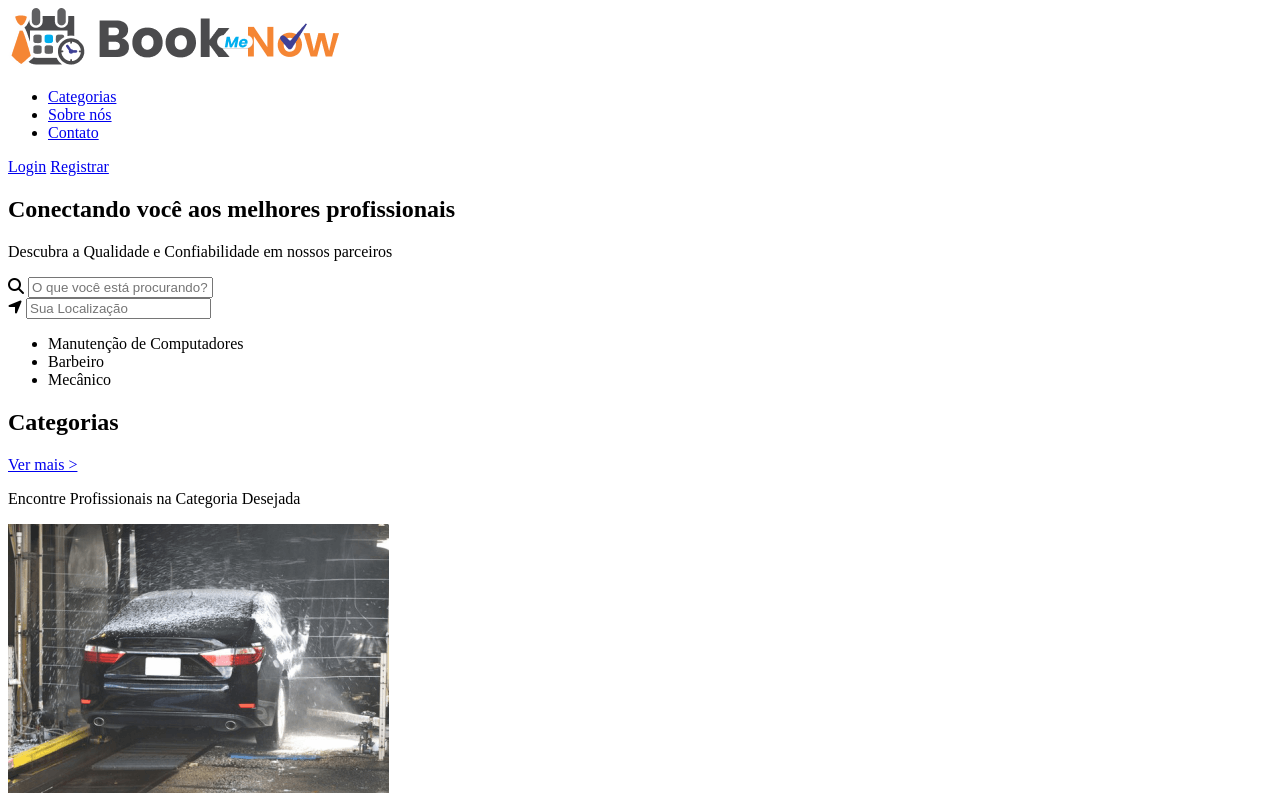
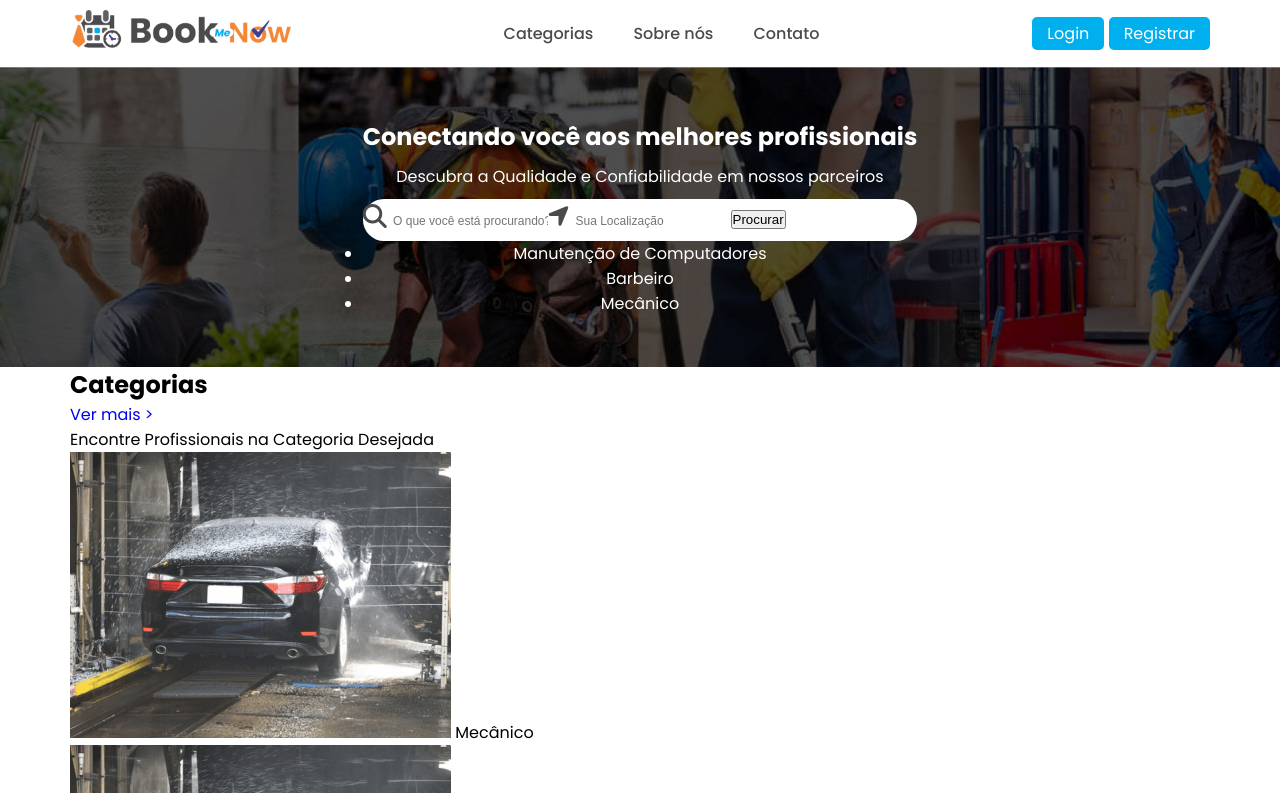
Before and after one commit to Sborgs/BookMeNow, a plain HTML site: page index.html in a window 1280 px wide. Shown: the top 793 px of the page. Drawn offline with Linux system fonts and the light colour scheme.

Commit message:
Personalização do cabeçalho e banner

```diff
--- a/Css/main.css
+++ b/Css/main.css
@@ -5,3 +5,89 @@
     --texto:#4b4b4b;
     --label-categoria:#d9c505;
 }
+
+*{
+    margin: 0;
+    padding: 0;
+    box-sizing: border-box;
+    text-decoration: none;
+}
+
+body{
+    font-family: 'poppins', sans-serif;
+}
+
+#cabecalho{
+    display: flex;
+    justify-content: space-between;
+    align-items: center;
+    justify-content: space-between;
+    padding-top: 10px;
+    padding-bottom: 10px;
+}
+
+.container{
+    max-width: 1140px;
+    margin: 0 auto;
+}
+
+#menu ul{
+    display: flex;
+    list-style: none;
+
+}
+
+#menu ul li{
+margin-left: 20px;
+margin-right: 20px;
+}
+
+#menu a{
+    color: var(--texto);
+    font-weight: 500;
+}
+
+.btn-secundario{
+    background-color: var(--secundaria);
+    padding: 5px 15px 5px 15px;
+    border-radius: 5px;
+    color: #ffffff;
+}
+
+#banner{
+    background-image: url(../Img/banner.png);
+    background-repeat: no-repeat;
+    background-size: cover;
+    height: 300px;
+    color: #ffffff;
+    text-align: center;
+    display: flex;
+    align-items: center;
+}
+
+#banner p{
+    margin: 10px;
+}
+
+#formPesquisa{
+    background-color: #ffffff;
+    color: var(--texto);
+    font-size: 1.5em;
+    border-radius: 30px;
+}
+
+#formPesquisa form {
+    display: flex;
+    align-items: center;
+}
+
+#formPesquisa form input{
+    height: 40px;
+    font-size: .5em;
+    border: none;
+}
+
+#formPesquisa form input i{
+    padding: 10px;
+    font-size: 1.2rem;
+}
--- a/index.html
+++ b/index.html
@@ -1,19 +1,29 @@
 <!DOCTYPE html>
 <html lang="pt-br">
+
 <head>
     <meta charset="utf-8">
     <title>BookMeNow Conectando aos melhores profissionais</title>
     <meta name="description" content="Conectando aos melhores profissionais do mercado.">
     <meta name="keywords" content="profissionais prestadores de serviços, autônomos">
 
-        <link rel="stylesheet" href="https://cdnjs.cloudflare.com/ajax/libs/font-awesome/6.4.2/css/all.min.css" integrity="sha512-z3gLpd7yknf1YoNbCzqRKc4qyor8gaKU1qmn+CShxbuBusANI9QpRohGBreCFkKxLhei6S9CQXFEbbKuqLg0DA==" crossorigin="anonymous" referrerpolicy="no-referrer" />
+    <link rel="stylesheet" href="https://cdnjs.cloudflare.com/ajax/libs/font-awesome/6.4.2/css/all.min.css"
+        integrity="sha512-z3gLpd7yknf1YoNbCzqRKc4qyor8gaKU1qmn+CShxbuBusANI9QpRohGBreCFkKxLhei6S9CQXFEbbKuqLg0DA=="
+        crossorigin="anonymous" referrerpolicy="no-referrer" />
+
+    <link rel="preconnect" href="https://fonts.googleapis.com">
+    <link rel="preconnect" href="https://fonts.gstatic.com" crossorigin>
+    <link
+        href="https://fonts.googleapis.com/css2?family=Montserrat:wght@400;700&family=Poppins:wght@400;500;700&display=swap"
+        rel="stylesheet">
 
     <link rel="stylesheet" href="css/main.css">
 </head>
+
 <body>
     <header id="cabecalho" class="container">
         <div id="logotipo">
-                <img src="img/logo.png" alt="BookMeNow"
+            <img src="img/logo.png" alt="BookMeNow" height="40">
         </div>
         <nav id="menu">
             <ul>
@@ -24,8 +34,8 @@
         </nav>
 
         <div id="botaoTopo">
-                <a href="login.html">Login</a>
-                <a href="registrar.html">Registrar</a>
+            <a href="login.html" class="btn-secundario">Login</a>
+            <a href="registrar.html" class="btn-secundario">Registrar</a>
         </div>
     </header>
     <div id="banner">
@@ -42,6 +52,7 @@
                         <i class="fa-solid fa-location-arrow"></i>
                         <input type="text" name="location" placeholder="Sua Localização">
                     </div>
+                    <button>Procurar</button>
                 </form>
             </div>
             <div class="lista-servicos-banner">
@@ -114,7 +125,9 @@
                             <h3>Formatação de Computador</h3>
                         </div>
                         <div class="card-avaliacao">
-                                <i class="fa-solid fa-star"></i><i class="fa-solid fa-star"></i><i class="fa-solid fa-star"></i><i class="fa-solid fa-star"></i><i class="fa-solid fa-star"></i> (5)
+                            <i class="fa-solid fa-star"></i><i class="fa-solid fa-star"></i><i
+                                class="fa-solid fa-star"></i><i class="fa-solid fa-star"></i><i
+                                class="fa-solid fa-star"></i> (5)
                         </div>
                         <div class="card-descricao-legenda">
                             <div class="card-descricao-telefone">
@@ -156,7 +169,9 @@
                             <h3>Formatação de Computador</h3>
                         </div>
                         <div class="card-avaliacao">
-                                <i class="fa-solid fa-star"></i><i class="fa-solid fa-star"></i><i class="fa-solid fa-star"></i><i class="fa-solid fa-star"></i><i class="fa-solid fa-star"></i> (5)
+                            <i class="fa-solid fa-star"></i><i class="fa-solid fa-star"></i><i
+                                class="fa-solid fa-star"></i><i class="fa-solid fa-star"></i><i
+                                class="fa-solid fa-star"></i> (5)
                         </div>
                         <div class="card-descricao-legenda">
                             <div class="card-descricao-telefone">
@@ -198,7 +213,9 @@
                             <h3>Formatação de Computador</h3>
                         </div>
                         <div class="card-avaliacao">
-                                <i class="fa-solid fa-star"></i><i class="fa-solid fa-star"></i><i class="fa-solid fa-star"></i><i class="fa-solid fa-star"></i><i class="fa-solid fa-star"></i> (5)
+                            <i class="fa-solid fa-star"></i><i class="fa-solid fa-star"></i><i
+                                class="fa-solid fa-star"></i><i class="fa-solid fa-star"></i><i
+                                class="fa-solid fa-star"></i> (5)
                         </div>
                         <div class="card-descricao-legenda">
                             <div class="card-descricao-telefone">
@@ -240,7 +257,9 @@
                             <h3>Formatação de Computador</h3>
                         </div>
                         <div class="card-avaliacao">
-                                <i class="fa-solid fa-star"></i><i class="fa-solid fa-star"></i><i class="fa-solid fa-star"></i><i class="fa-solid fa-star"></i><i class="fa-solid fa-star"></i> (5)
+                            <i class="fa-solid fa-star"></i><i class="fa-solid fa-star"></i><i
+                                class="fa-solid fa-star"></i><i class="fa-solid fa-star"></i><i
+                                class="fa-solid fa-star"></i> (5)
                         </div>
                         <div class="card-descricao-legenda">
                             <div class="card-descricao-telefone">
@@ -282,7 +301,9 @@
                             <h3>Formatação de Computador</h3>
                         </div>
                         <div class="card-avaliacao">
-                                <i class="fa-solid fa-star"></i><i class="fa-solid fa-star"></i><i class="fa-solid fa-star"></i><i class="fa-solid fa-star"></i><i class="fa-solid fa-star"></i> (5)
+                            <i class="fa-solid fa-star"></i><i class="fa-solid fa-star"></i><i
+                                class="fa-solid fa-star"></i><i class="fa-solid fa-star"></i><i
+                                class="fa-solid fa-star"></i> (5)
                         </div>
                         <div class="card-descricao-legenda">
                             <div class="card-descricao-telefone">
@@ -324,7 +345,9 @@
                             <h3>Formatação de Computador</h3>
                         </div>
                         <div class="card-avaliacao">
-                                <i class="fa-solid fa-star"></i><i class="fa-solid fa-star"></i><i class="fa-solid fa-star"></i><i class="fa-solid fa-star"></i><i class="fa-solid fa-star"></i> (5)
+                            <i class="fa-solid fa-star"></i><i class="fa-solid fa-star"></i><i
+                                class="fa-solid fa-star"></i><i class="fa-solid fa-star"></i><i
+                                class="fa-solid fa-star"></i> (5)
                         </div>
                         <div class="card-descricao-legenda">
                             <div class="card-descricao-telefone">
@@ -377,10 +400,12 @@
                 <ul>
                     <li><i class="fa-solid fa-hotel"></i> Paraíba, 125</li>
 
-                    <li><a href="https://wa.me5514999999999?text=Olá tudo bem"><i class="fa-brands fa-whatsapp"></i> (14) 99999-99999</a></li>
+                    <li><a href="https://wa.me5514999999999?text=Olá tudo bem"><i class="fa-brands fa-whatsapp"></i>
+                            (14) 99999-99999</a></li>
 
 
-                    <li><a href="mailto:contato@bookmenow.com.br"<i class="fa-regular fa-envelope"></i> contato@bookmenow.com.br></a></li>
+                    <li><a href="mailto:contato@bookmenow.com.br" <i class="fa-regular fa-envelope"></i>
+                            contato@bookmenow.com.br></a></li>
                 </ul>
             </div>
             <div class="coluna-rodape">
@@ -388,11 +413,13 @@
                 <ul>
                     <li><i class="fa-solid fa-hotel"></i>Paraiba, 125</li>
 
-                    <li> <a href="https://wa.me/5514999999999?text=Olá tudo bem"><i class="fa-brands fa-whatsapp"></i> (14) 99999-9999</a></li>
+                    <li> <a href="https://wa.me/5514999999999?text=Olá tudo bem"><i class="fa-brands fa-whatsapp"></i>
+                            (14) 99999-9999</a></li>
 
                     <li><a href="tel:1434333698"><i class="fa-solid fa-phone"></i> (14) 3433-3698</a></li>
 
-                    <li><a href="mailto:contato@bookmenow.com.br"><i class="fa-regular fa-envelope"></i>Contato@bookmenow.com.br</a></li>
+                    <li><a href="mailto:contato@bookmenow.com.br"><i
+                                class="fa-regular fa-envelope"></i>Contato@bookmenow.com.br</a></li>
                 </ul>
                 <h2>Rede Sociais</h2>
                 <div class="rede-social">
@@ -401,8 +428,7 @@
                 </div>
                 <di class="link-app">
                     <img src="img/googlep-play.png" alt="Baixe nosso APP Google play">
-                    <img src="img/app-store.png" alt="Baixe nosso APP Apple Store"
-                </di>
+                    <img src="img/app-store.png" alt="Baixe nosso APP Apple Store" </di>
             </div>
         </div>
         <div class="copyright">
@@ -413,4 +439,5 @@
     <script src="js/main.js"></script>
 
 </body>
+
 </html>
```
Lines whose indentation alone changed are shown as unchanged.
